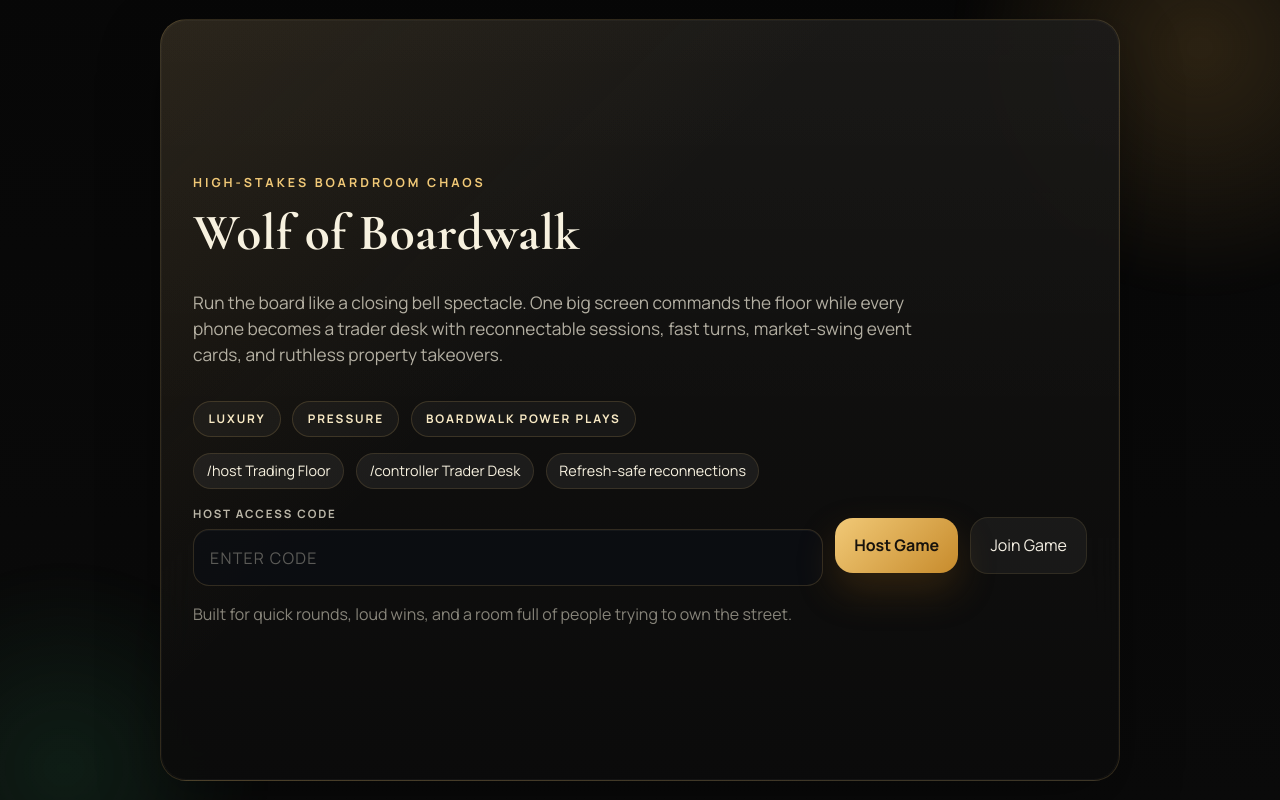
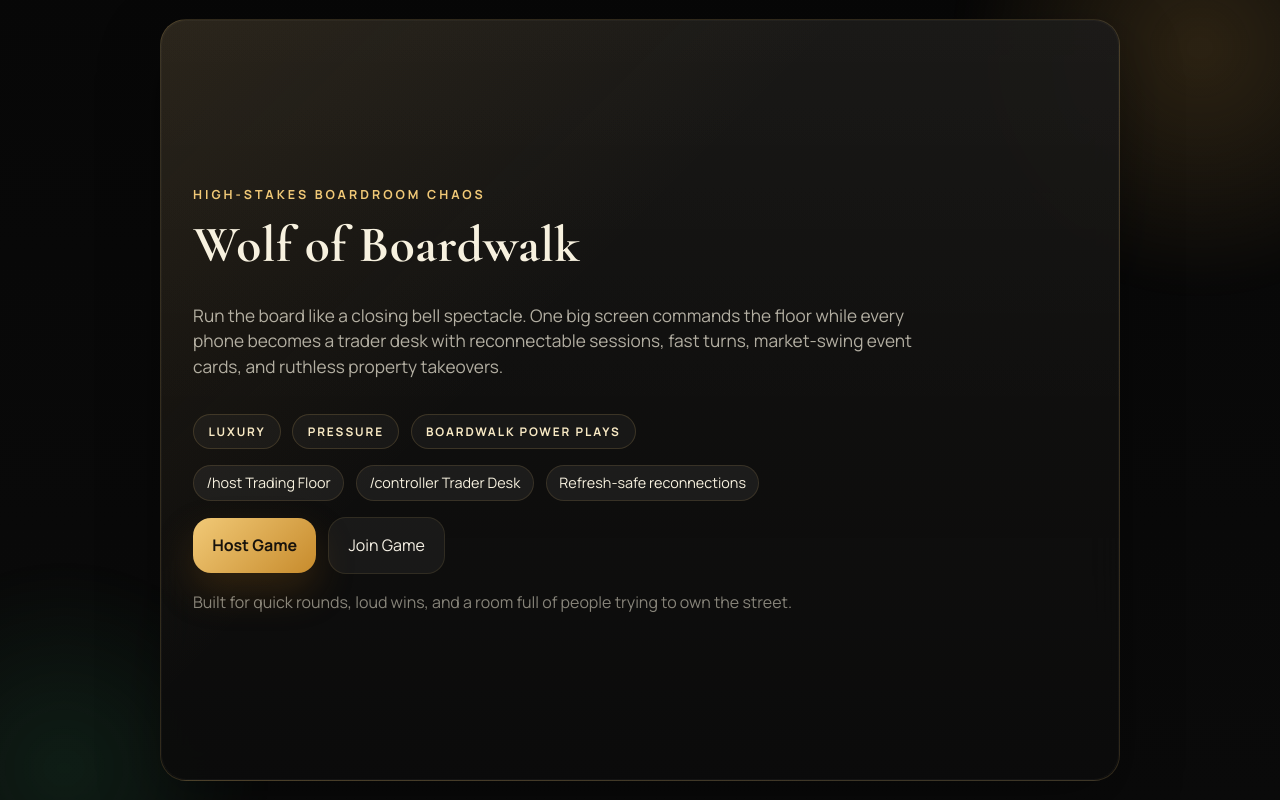
Before and after one commit to JustDaave/websocketproject, a Vue app in the folder client/: page / in a window 1280 px wide. Built offline with nearby package versions, Linux system fonts and the light colour scheme; no server answers.

Commit message:
hide code

```diff
--- a/client/src/App.vue
+++ b/client/src/App.vue
@@ -108,7 +108,7 @@ function canResumeHostSession() {
 }
 
 function redirectHostToLanding(message) {
-  hostAccessError.value = message;
+  hostAccessError.value = message || '';
   error.value = '';
   status.value = 'Disconnected';
   mode.value = 'landing';
@@ -290,6 +290,13 @@ function navigate(path) {
 }
 
 function createHost() {
+  const requestedCode = window.prompt('Enter host access code');
+
+  if (requestedCode === null) {
+    return;
+  }
+
+  hostAccessCode.value = requestedCode;
   const normalizedCode = normalizedHostAccessCode();
 
   if (!normalizedCode) {
@@ -368,7 +375,7 @@ onMounted(() => {
   window.addEventListener('popstate', handlePopState);
 
   if (mode.value === 'host' && !canResumeHostSession() && !hasValidHostAccessCode()) {
-    redirectHostToLanding('Enter the host access code before opening the trading floor.');
+    redirectHostToLanding();
     return;
   }
 
@@ -407,20 +414,6 @@ onBeforeUnmount(() => {
       </div>
 
       <div class="actions">
-        <label class="host-code-field">
-          <span class="field-label">Host Access Code</span>
-          <input
-            v-model="hostAccessCode"
-            class="host-code-input"
-            type="password"
-            inputmode="text"
-            autocomplete="off"
-            autocapitalize="characters"
-            spellcheck="false"
-            placeholder="Enter code"
-            @keydown.enter.prevent="createHost"
-          />
-        </label>
         <button class="primary" @click="createHost">Host Game</button>
         <button class="secondary" @click="connectController">Join Game</button>
       </div>
--- a/client/src/styles.css
+++ b/client/src/styles.css
@@ -226,43 +226,6 @@ input:focus {
 .actions {
   flex-wrap: wrap;
   justify-content: flex-start;
-}
-
-.host-code-field {
-  display: grid;
-  gap: 0.45rem;
-  min-width: min(100%, 18rem);
-  flex: 1 1 16rem;
-}
-
-.field-label {
-  font-size: 0.72rem;
-  font-weight: 700;
-  letter-spacing: 0.16em;
-  text-transform: uppercase;
-  color: rgba(247, 241, 223, 0.74);
-}
-
-.host-code-input {
-  width: 100%;
-  padding: 0.95rem 1rem;
-  border-radius: 16px;
-  border: 1px solid rgba(223, 185, 106, 0.18);
-  background: rgba(12, 14, 20, 0.72);
-  color: #f7f1df;
-  font: inherit;
-  text-transform: uppercase;
-  letter-spacing: 0.12em;
-}
-
-.host-code-input::placeholder {
-  color: rgba(247, 241, 223, 0.34);
-  letter-spacing: 0.08em;
-}
-
-.host-code-input:focus {
-  outline: 2px solid rgba(241, 201, 119, 0.42);
-  outline-offset: 2px;
 }
 
 .host-access-error {
```
Also changed, not shown: 5 other files (tests, documents, lock files or other folders).
